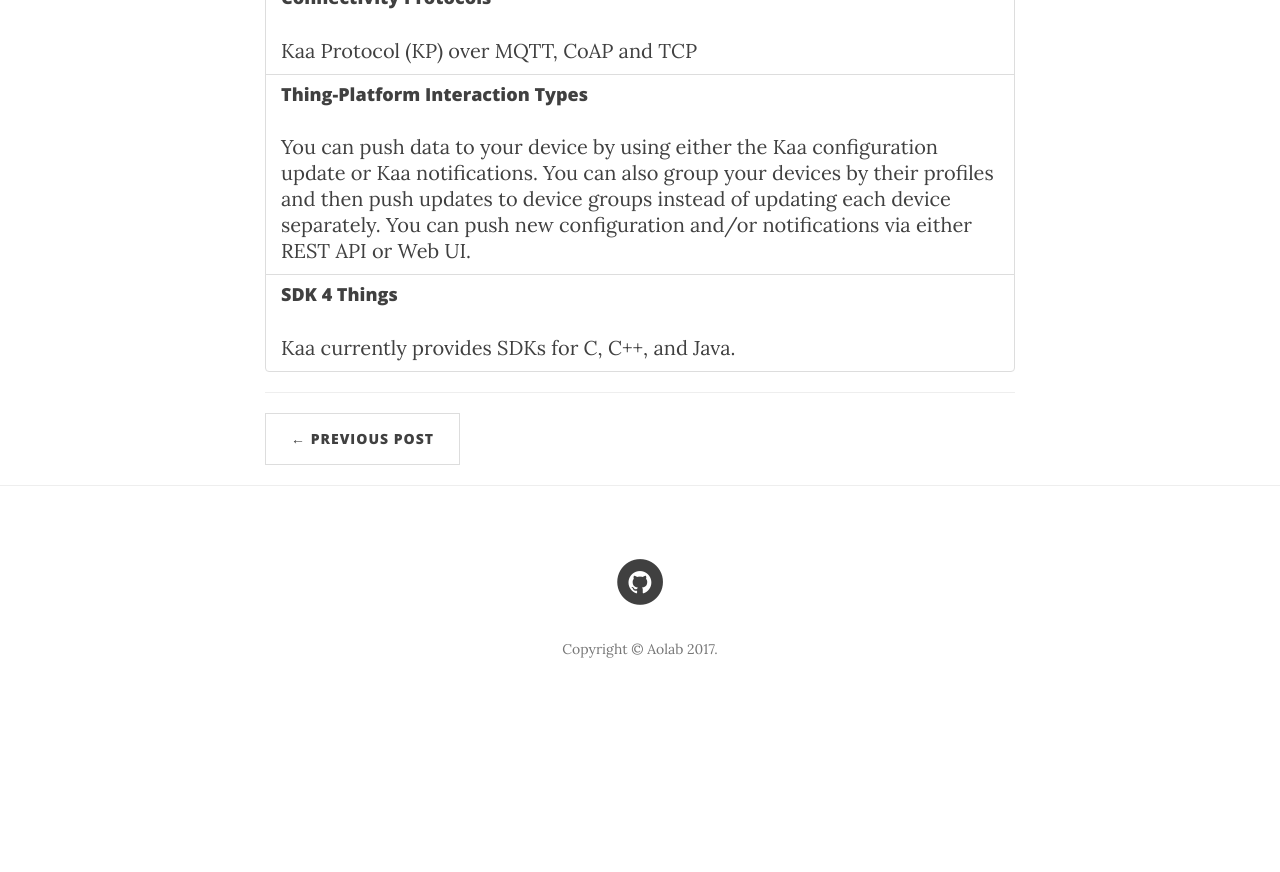
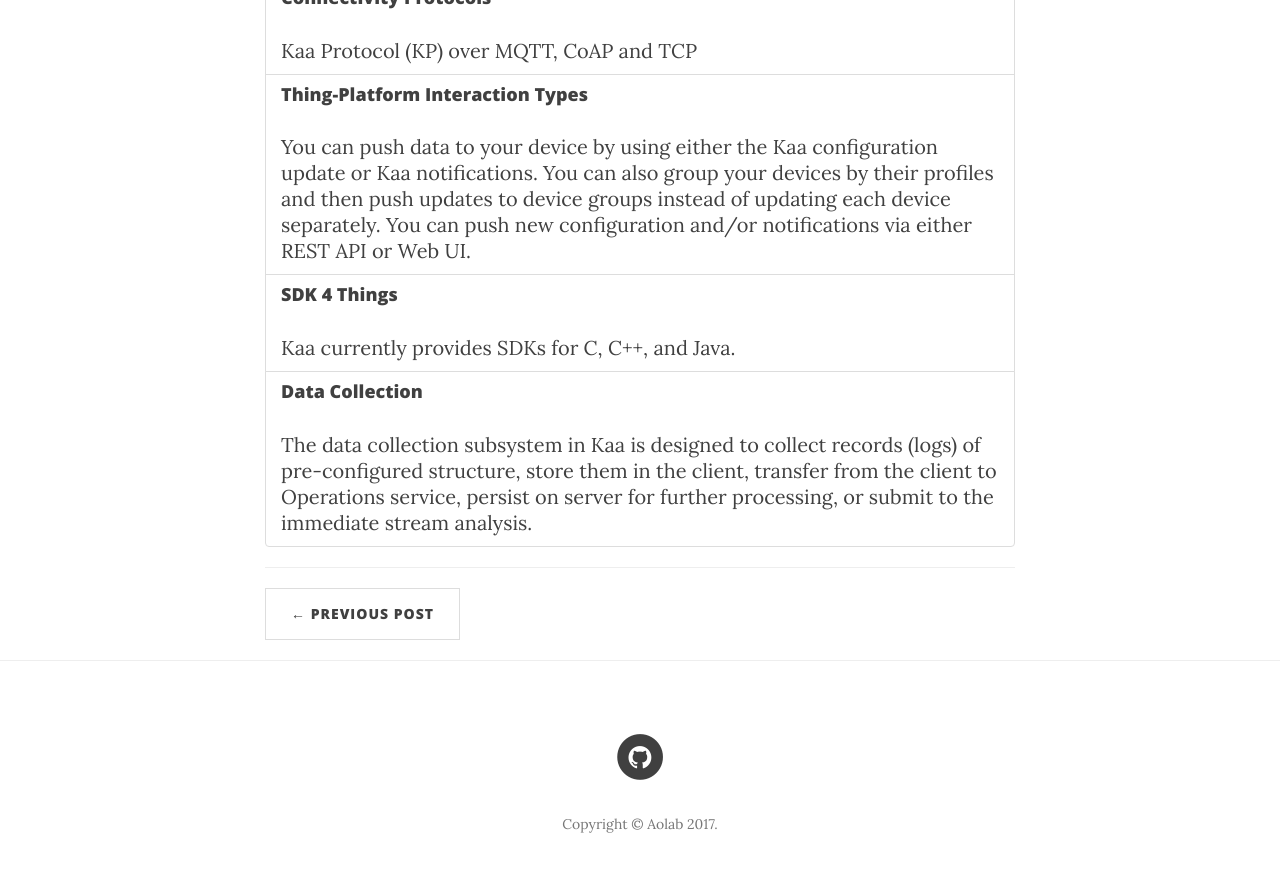
Before and after one commit to AoLab/AoLab.github.io, a Jekyll site: the page built from _posts/2017-05-14-Platforms.html, in a window 1280 px wide and 900 px high, scrolled down 3029 px. Shown: the top 872 px of the window. Built offline with Jekyll 4.4.1, drawn with Linux system fonts in a browser that asks for light colours; nearby versions of some CDN libraries; before the commit the page ends 3754 px from its top, so only the background shows below that.

Commit message:
Platforms article was improved.

```diff
--- a/_posts/2017-05-14-Platforms.html
+++ b/_posts/2017-05-14-Platforms.html
@@ -227,4 +227,13 @@ to see IoT Platform requirements.
     Kaa currently provides SDKs for C, C++, and Java.
     </p>
   </div>
+  <div class="list-group-item">
+    <h4 class="list-group-item-heading">Data Collection</h4>
+    <p class="list-group-item-text">
+    The data collection subsystem in Kaa is designed to collect records (logs) of pre-configured structure,
+    store them in the client, transfer from the client to Operations service, persist on server for further processing,
+    or submit to the immediate stream analysis.
+    </p>
+  </div>
+
 </div>
```
